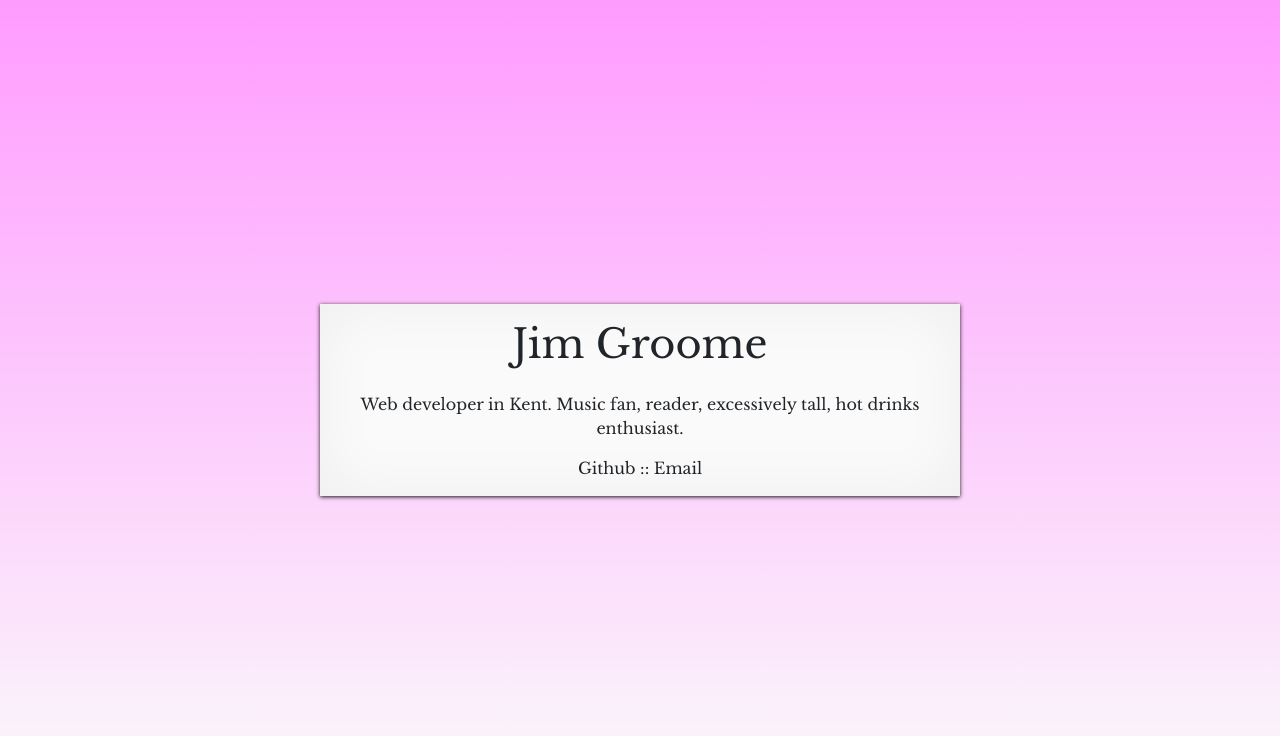
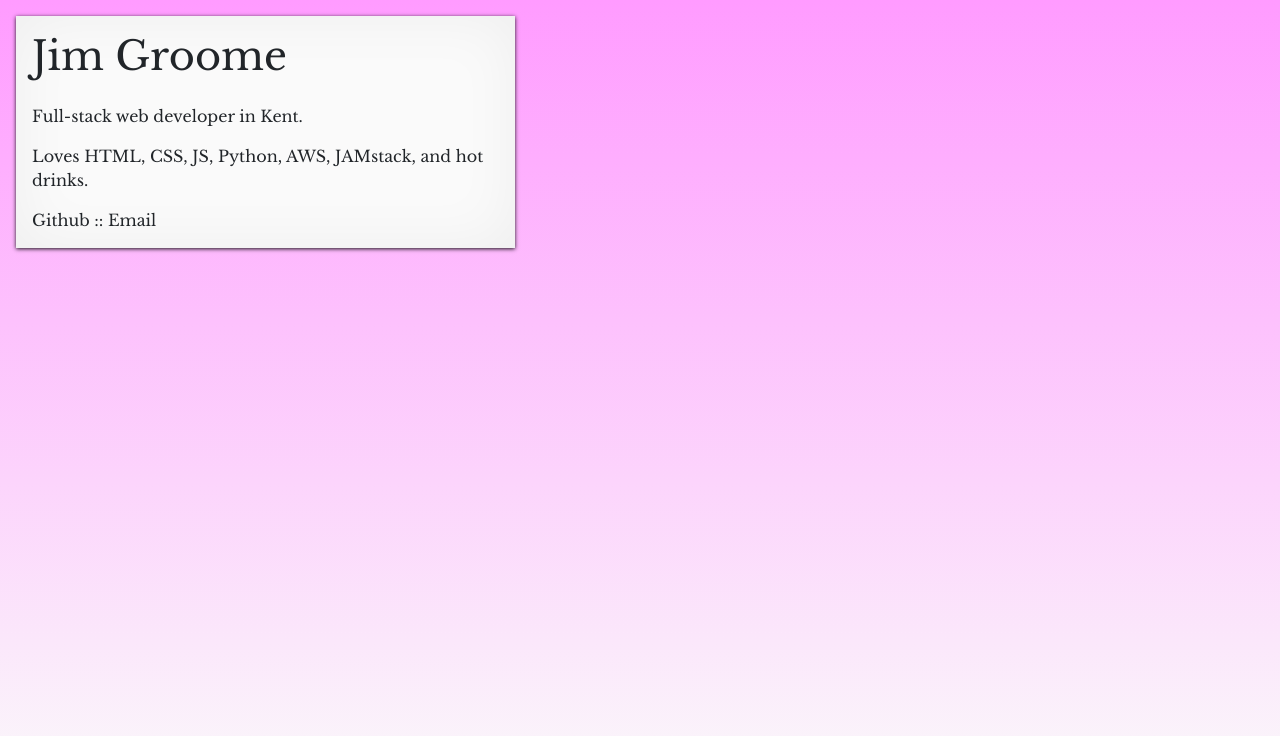
Before and after one commit to jimgroome/jimgroo.me, a React (Create React App) app: page / in a window 1280 px wide. Shown: the top 736 px of the page. Built offline with nearby package versions, Linux system fonts and the light colour scheme.

Commit message:
New copy and simplified style

```diff
--- a/src/components/SiteContent.js
+++ b/src/components/SiteContent.js
@@ -1,40 +1,21 @@
-import React, { Fragment } from 'react';
-import { Container, Row, Col } from 'reactstrap';
+import React from "react";
 
 const SiteContent = () => {
   return (
-    <Fragment>
-      <Container>
-        <Row>
-          <Col className="site-content-container">
     <div className="site-content">
       <h1 className="mb-4">Jim Groome</h1>
-              <p>
-                Web developer in Kent. Music fan, reader, excessively tall, hot
-                drinks enthusiast.
-              </p>
+      <p>Full-stack web developer in Kent.</p>
+      <p>Loves HTML, CSS, JS, Python, AWS, JAMstack, and hot drinks.</p>
       <p className="mb-0">
-                <a
-                  href="https://github.com/jimgroome"
-                  rel="noopener noreferrer"
-                  target="_blank"
-                >
+        <a href="https://github.com/jimgroome" rel="noopener noreferrer" target="_blank">
           Github
-                </a>{' '}
-                ::{' '}
-                <a
-                  href="mailto:hello@jimgroo.me"
-                  rel="noopener noreferrer"
-                  target="_blank"
-                >
+        </a>{" "}
+        ::{" "}
+        <a href="mailto:hello@jimgroo.me" rel="noopener noreferrer" target="_blank">
           Email
         </a>
       </p>
     </div>
-          </Col>
-        </Row>
-      </Container>
-    </Fragment>
   );
 };
 
--- a/src/index.scss
+++ b/src/index.scss
@@ -12,6 +12,7 @@
   height: 100vh;
   position: relative;
   font-family: 'Libre Baskerville', serif;
+  padding: 1rem;
   &.blue {
     background: $white linear-gradient(lighten($blue, 50%), $white) no-repeat;
     ::selection {
@@ -71,12 +72,7 @@
   padding: 1rem;
   background: $white;
   box-shadow: rgba(0, 0, 0, 0.9) 0 1px 4px, rgba(0, 0, 0, 0.05) 0 0 60px inset;
-  text-align: center;
-  position: absolute;
-  top: 50%;
-  left: 50%;
-  width: 80%;
-  transform: translateY(-50%) translateX(-50%);
+  width: 90%;
 }
 a {
   color: #212529;
@@ -89,6 +85,6 @@
 
 @include media-breakpoint-up(sm) {
   .site-content {
-    width: initial;
+    width: 40%;
   }
 }
```
Lines whose indentation alone changed are shown as unchanged.
